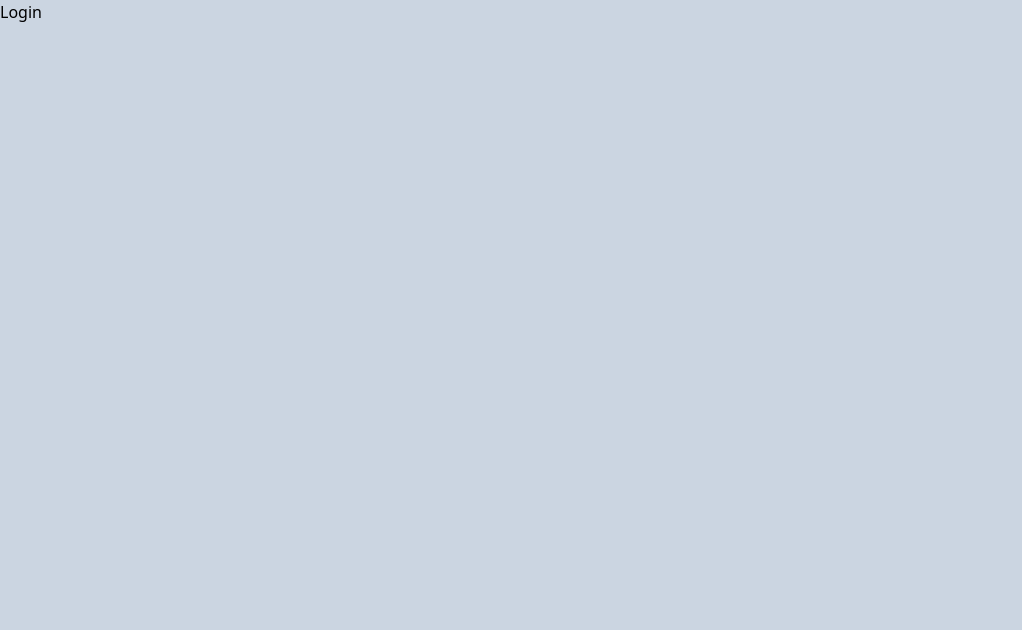
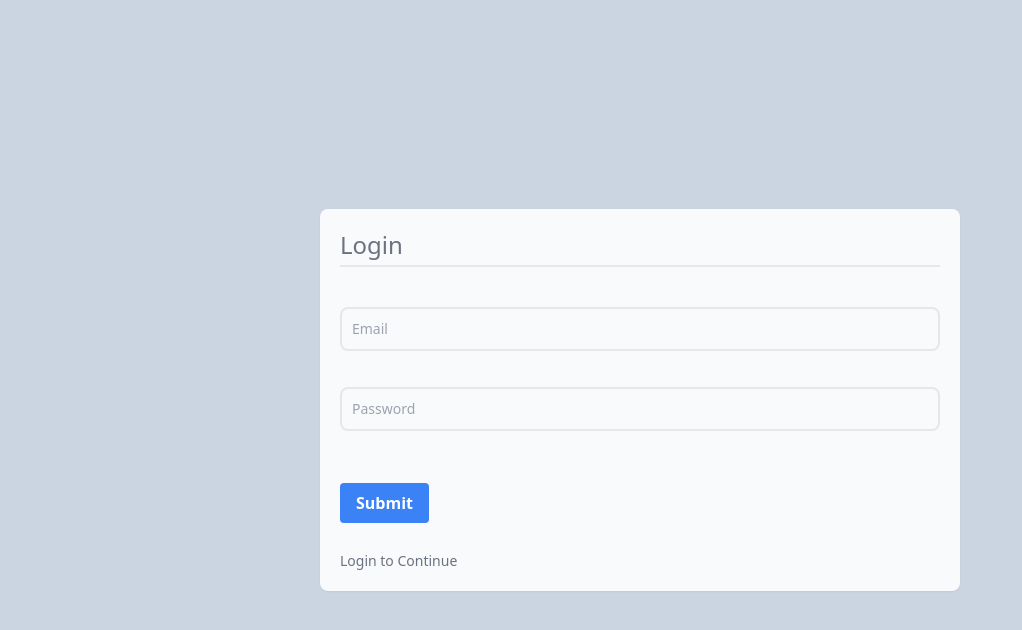
Before and after one commit to Ayaz2589/mock-dashboard, a React (Vite) app: page /login in a window 1280 px wide. Shown: the top 630 px of the page, without its empty margins (0-1022 px from the left). Built offline with nearby package versions, Linux system fonts and the light colour scheme.

Commit message:
update login page

```diff
--- a/src/components/containers/Login/index.tsx
+++ b/src/components/containers/Login/index.tsx
@@ -1,5 +1,11 @@
+import { LoginForm } from "../..";
+
 const Login = () => {
-  return <div>Login</div>;
+  return (
+    <div className="flex items-center justify-center min-h-screen mx-5 md:mx-0">
+      <LoginForm />
+    </div>
+  );
 };
 
 export default Login;
```
